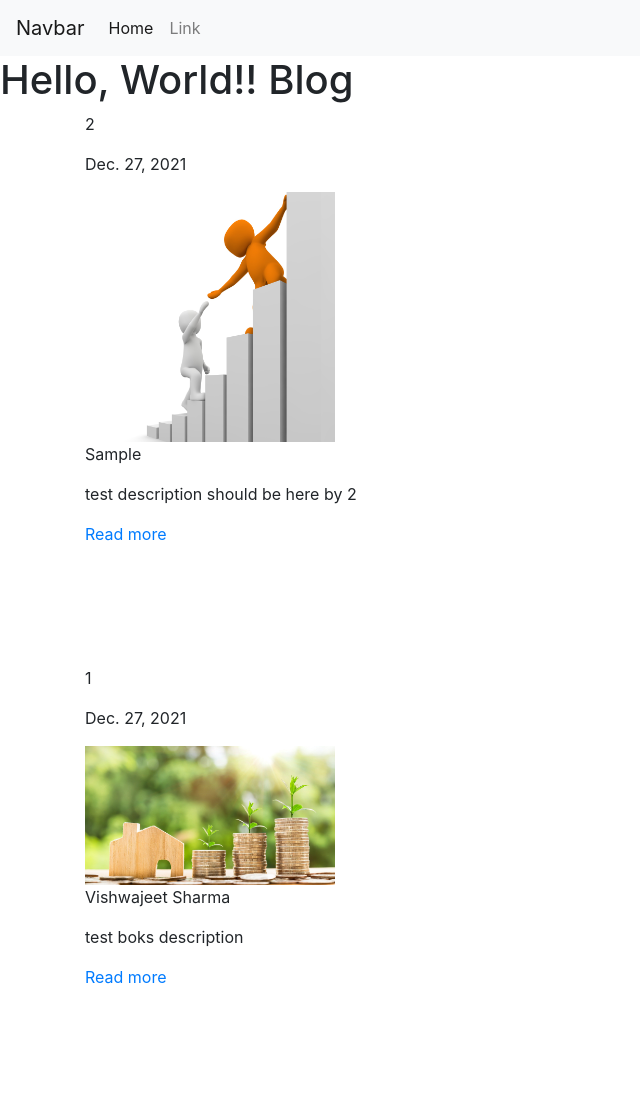
After one commit to vishwajeetsharma/myblog, a Django app: page / in a window 1280 px wide. The commit adds this page. Shown: the whole page, without its empty margins (0-640 px from the left). Run offline with Django 3.2, Linux system fonts and the light colour scheme; data comes from the database, SQL or seed files in the repository; both versions use the stored data as it was after the commit; some libraries are stand-ins or nearby versions.

Commit message:
started with blog and done with some validation

```diff
--- /dev/null
+++ b/blog/templates/blog/base.html
@@ -0,0 +1,40 @@
+<!doctype html>
+<html lang="en">
+  <head>
+    <!-- Required meta tags -->
+    <meta charset="utf-8">
+    <meta name="viewport" content="width=device-width, initial-scale=1, shrink-to-fit=no">
+
+    <!-- Bootstrap CSS -->
+    <link rel="stylesheet" href="https://maxcdn.bootstrapcdn.com/bootstrap/4.0.0/css/bootstrap.min.css" integrity="sha384-Gn5384xqQ1aoWXA+058RXPxPg6fy4IWvTNh0E263XmFcJlSAwiGgFAW/dAiS6JXm" crossorigin="anonymous">
+
+    <title>MyBlog - {% block title %}{% endblock title %}</title>
+    {% block head %}{% endblock head %}
+  </head>
+  <body>
+
+    <nav class="navbar navbar-expand-lg navbar-light bg-light">
+        <a class="navbar-brand" href="#">Navbar</a>
+        <button class="navbar-toggler" type="button" data-toggle="collapse" data-target="#navbarSupportedContent" aria-controls="navbarSupportedContent" aria-expanded="false" aria-label="Toggle navigation">
+          <span class="navbar-toggler-icon"></span>
+        </button>
+
+        <div class="collapse navbar-collapse" id="navbarSupportedContent">
+          <ul class="navbar-nav mr-auto">
+            <li class="nav-item active">
+              <a class="nav-link" href="/">Home <span class="sr-only">(current)</span></a>
+            </li>
+            <li class="nav-item">
+              <a class="nav-link" href="#">Link</a>
+            </li>
+
+          </ul>
+        </div>
+      </nav>
+
+    {% block body %}{% endblock body %}
+    <script src="https://code.jquery.com/jquery-3.2.1.slim.min.js" integrity="sha384-KJ3o2DKtIkvYIK3UENzmM7KCkRr/rE9/Qpg6aAZGJwFDMVNA/GpGFF93hXpG5KkN" crossorigin="anonymous"></script>
+    <script src="https://cdnjs.cloudflare.com/ajax/libs/popper.js/1.12.9/umd/popper.min.js" integrity="sha384-ApNbgh9B+Y1QKtv3Rn7W3mgPxhU9K/ScQsAP7hUibX39j7fakFPskvXusvfa0b4Q" crossorigin="anonymous"></script>
+    <script src="https://maxcdn.bootstrapcdn.com/bootstrap/4.0.0/js/bootstrap.min.js" integrity="sha384-JZR6Spejh4U02d8jOt6vLEHfe/JQGiRRSQQxSfFWpi1MquVdAyjUar5+76PVCmYl" crossorigin="anonymous"></script>
+  </body>
+</html>
--- /dev/null
+++ b/blog/templates/blog/blog.html
@@ -0,0 +1,24 @@
+{% extends 'blog/base.html' %}
+{% block title %}Blog{% endblock title %}
+{% block body %}
+
+    <h1>Hello, World!! Blog</h1>
+
+    {% for blog in blogs %}
+
+
+        <div class="container mb-4">
+            <p> {{blog.id}} </p>
+            <p> {{blog.date}} </p>
+            <img src="/media/{{blog.featured_image}}" width="250px" >
+            <p> {{blog.name}} </p>
+            <p> {{blog.description}} </p>
+            <a href="/blog/{{blog.slug}}">Read more</a>
+        </div>
+        <br><br><br><br>
+
+
+
+    {% endfor %}
+
+{% endblock body %}
--- a/blog/urls.py
+++ b/blog/urls.py
@@ -1,4 +1,6 @@
 from django.urls import path
-
+from . import views
 urlpatterns = [
+    path('', views.blog, name="blog"),
+    path('blog/<str:slug>', views.blogPost, name="blogpost"),
 ]
--- a/blog/views.py
+++ b/blog/views.py
@@ -1,3 +1,11 @@
 from django.shortcuts import render
+from .models import blogpost
 
 # Create your views here.
+def blog(request):
+    blog = blogpost.objects.all().order_by("-id")
+    return render(request, 'blog/blog.html', {"blogs":blog})
+
+def blogPost(request, slug):
+    blogp = blogpost.objects.get(slug = slug)
+    return render(request, 'blog/blogpost.html',{"blogp":blogp})
--- a/myblog/urls.py
+++ b/myblog/urls.py
@@ -6,5 +6,5 @@ from django.conf.urls.static import static
 urlpatterns = [
     path('admin/', admin.site.urls),
     path('accounts/', include("accounts.urls")),
-    # path('', include("blog.urls")),
+    path('', include("blog.urls")),
 ] + static(settings.MEDIA_URL, document_root=settings.MEDIA_ROOT)
```
Also changed, not shown: accounts/templates/accounts/register.html (+4 -4 lines), accounts/views.py (+19 -2 lines), blog/templates/blog/blogpost.html (added, +13 -0 lines), db.sqlite3.
